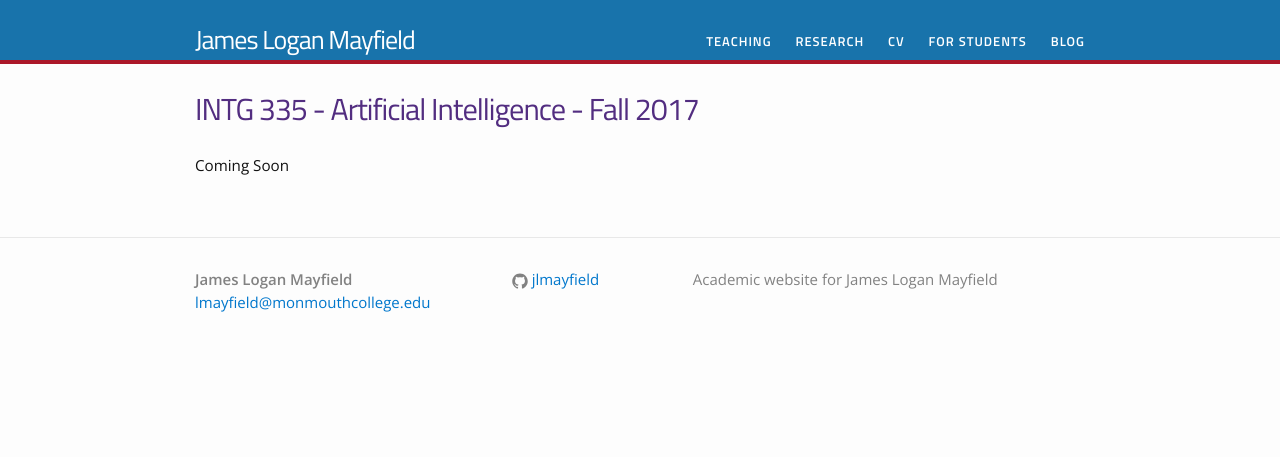
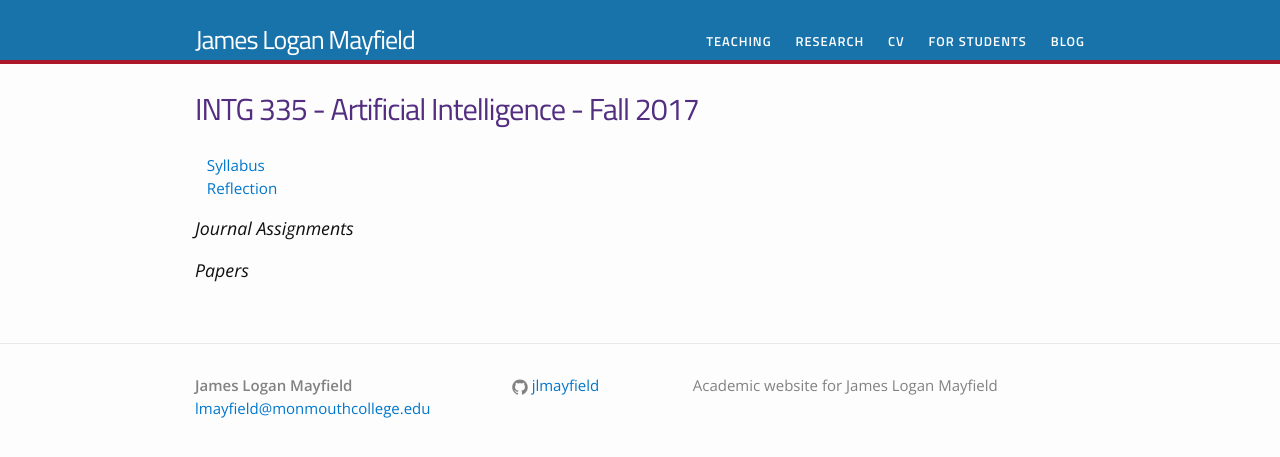
Before and after one commit to jlmayfield/jlmayfield.github.io, a Jekyll site: the page built from teaching/intg335.md, in a window 1280 px wide. Shown: the top 457 px of the page. Built offline with Jekyll 4.4.1, drawn with Linux system fonts in a browser that asks for light colours.

Commit message:
fa17. intg335 syllabus and reflection document

```diff
--- a/teaching/intg335.md
+++ b/teaching/intg335.md
@@ -4,4 +4,11 @@ title: INTG 335 - Artificial Intelligence - Fall 2017
 permalink: /teaching/INTG335/
 ---
 
-Coming Soon
+&nbsp;&nbsp;&nbsp;[Syllabus](/teaching/INTG335/intg335-sylabus.pdf)
+&nbsp;&nbsp;&nbsp;[Reflection](/teaching/INTG335/intg335-reflection.pdf)
+
+
+### Journal Assignments
+
+
+### Papers
```
Also changed, not shown: 2 other files.
